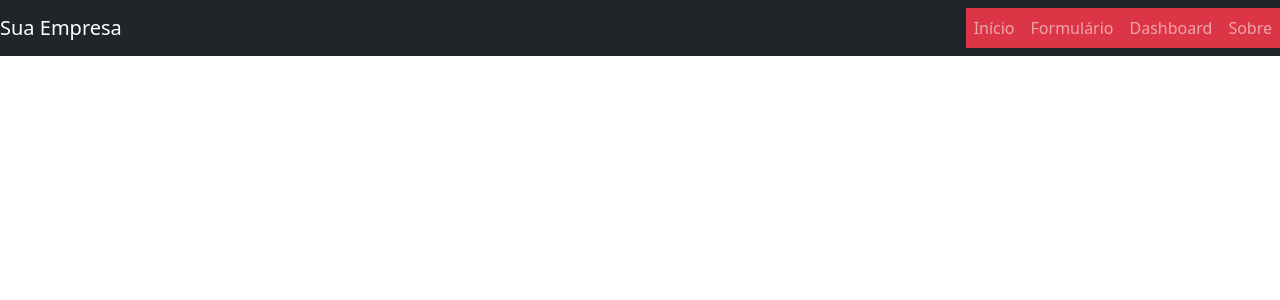
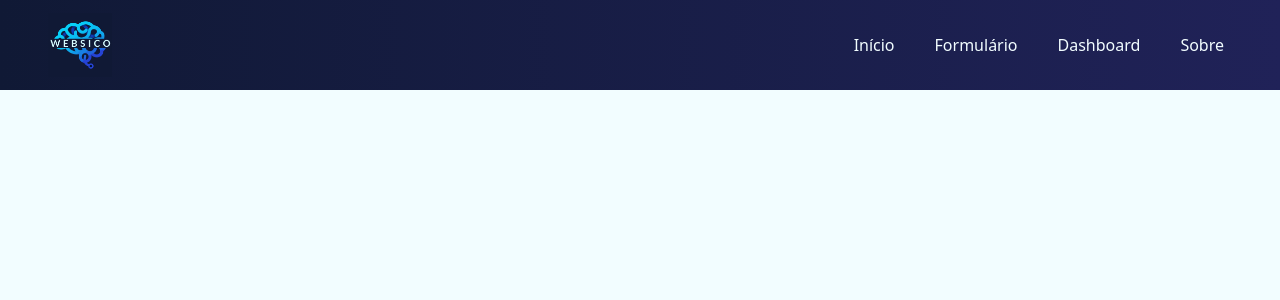
Before and after one commit to lcs-marinho/websico, an Angular app: page / in a window 1280 px wide. Shown: the top 300 px of the page. Built offline with nearby package versions, Linux system fonts and the light colour scheme.

Commit message:
Build: create navbar

```diff
--- a/angular.json
+++ b/angular.json
@@ -30,9 +30,13 @@
               "src/assets"
             ],
             "styles": [
+              "node_modules/bootstrap/scss/bootstrap.scss",
               "src/styles.scss"
             ],
-            "scripts": []
+            "scripts": [
+              "node_modules/@popperjs/core/dist/umd/popper.min.js",
+              "node_modules/bootstrap/dist/js/bootstrap.bundle.min.js"
+            ]
           },
           "configurations": {
             "production": {
@@ -93,9 +97,13 @@
               "src/assets"
             ],
             "styles": [
+              "node_modules/bootstrap/scss/bootstrap.scss",
               "src/styles.scss"
             ],
-            "scripts": []
+            "scripts": [
+              "node_modules/@popperjs/core/dist/umd/popper.min.js",
+              "node_modules/bootstrap/dist/js/bootstrap.bundle.min.js"
+            ]
           }
         }
       }
--- a/package.json
+++ b/package.json
@@ -18,7 +18,7 @@
     "@angular/platform-browser": "^16.1.0",
     "@angular/platform-browser-dynamic": "^16.1.0",
     "@angular/router": "^16.1.0",
-    "@popperjs/core": "^2.11.6",
+    "@popperjs/core": "^2.11.8",
     "bootstrap": "^5.3.3",
     "rxjs": "~7.8.0",
     "tslib": "^2.3.0",
--- a/src/app/app.module.ts
+++ b/src/app/app.module.ts
@@ -8,9 +8,9 @@ import { NavbarComponent } from 'src/shared/components/navbar/navbar.component';
 @NgModule({
   declarations: [
     AppComponent,
-    NavbarComponent
   ],
   imports: [
+    NavbarComponent,
     BrowserModule,
     AppRoutingModule,
   ],
--- a/src/shared/components/navbar/navbar.component.html
+++ b/src/shared/components/navbar/navbar.component.html
@@ -1,12 +1,13 @@
 <nav class="navbar navbar-expand-sm bg-dark navbar-dark fixed-top">
-    <a class="navbar-brand" href="#">Sua Empresa</a>
-    <button class="navbar-toggler" type="button" data-toggle="collapse" data-target="#navbarSupportedContent">
+    <a class="navbar-brand" href="#"><img href="#" src="assets/img/websico.png"></a>
+    <button (click)="toggleMenu()" class="navbar-toggler" type="button" data-toggle="collapse" data-target="#navbarSupportedContent">
       <span class="navbar-toggler-icon"></span>
     </button>
-    <div class="collapse navbar-collapse justify-content-end " id="navbarSupportedContent">
-      <ul class="navbar-nav bg-danger">
+
+    <div [ngClass]="{'collapse': !isMenuOpen, 'show': isMenuOpen}" class="collapse navbar-collapse justify-content-end " id="navbarSupportedContent">
+      <ul class="navbar-nav">
         <li class="nav-item"><a class="nav-link" routerLink="/">Início</a></li>
-        <li class="nav-item"><a class="nav-link" routerLink="/formulario">Formulário</a></li>
+        <li class="nav-item "><a class="nav-link color-custom" routerLink="/formulario">Formulário</a></li>
         <li class="nav-item"><a class="nav-link" routerLink="/dashboard">Dashboard</a></li>
         <li class="nav-item"><a class="nav-link" routerLink="/sobre">Sobre</a></li>
       </ul>
--- a/src/shared/components/navbar/navbar.component.scss
+++ b/src/shared/components/navbar/navbar.component.scss
@@ -0,0 +1,52 @@
+/* ------------------------------ NAVBAR ------------------------------*/
+
+.bg-dark {
+    background: linear-gradient(
+      to right,
+      var(--oxford-blue),
+      #202258
+
+    );
+}
+
+.navbar-brand {
+    padding-left: 3rem;
+}
+
+.navbar-brand img {
+    width: 4rem;
+}
+
+.navbar-nav{
+    padding-right: 3rem;
+}
+
+#navbarSupportedContent {
+    display: none;
+
+    &.show {
+      display: block;
+    }
+
+    &.collapse {
+      display: none;
+    }
+  }
+
+.navbar-collapse {
+    justify-content: end;
+}
+
+ul a{
+    color: var(--azure);
+    padding-left: 2rem !important;
+    transition: 0.3s;
+}
+ul a:hover {
+    color: var(--light-blue);
+    // border-bottom: 0.1rem solid var(--light-blue);
+    // padding-bottom: 0.1rem;
+    text-decoration: underline;
+    text-underline-offset: 0.5rem;
+    cursor: pointer;
+}
--- a/src/shared/components/navbar/navbar.component.ts
+++ b/src/shared/components/navbar/navbar.component.ts
@@ -1,12 +1,19 @@
+import { CommonModule } from "@angular/common";
 import { Component, OnInit } from "@angular/core";
 
 
 @Component({
   selector: "app-navbar",
+  standalone:true,
+  imports: [CommonModule],
   templateUrl: "./navbar.component.html",
   styleUrls: ["./navbar.component.scss"]
 })
 
 export class NavbarComponent {
+  isMenuOpen = false;
 
+  toggleMenu() {
+    this.isMenuOpen = !this.isMenuOpen;
+  }
 }
--- a/src/styles.scss
+++ b/src/styles.scss
@@ -1,4 +1,33 @@
 /* You can add global styles to this file, and also import other style files */
 
 /* Importing Bootstrap SCSS file. */
-@import 'bootstrap/scss/bootstrap';
+$primary: #4D7298;
+$secondary: #A8D0DB;
+$info: #EEDED3;
+$light: #F2FDFF;
+$dark: #101935;
+
+$warning: #ffeb3b;
+$danger: #f44336;
+$success: #4caf50;
+
+// Import Bootstrap's source Sass files
+@import 'node_modules/bootstrap/scss/bootstrap';
+
+:root {
+    --oxford-blue: #101935;
+    --ucla-blue: #4D7298;
+    --light-blue: #A8D0DB;
+    --champagne-pink: #EEDED3;
+    --azure: #F2FDFF;
+    --white: #FFFFFF;
+}
+
+* {
+  margin: 0;
+  padding: 0;// box-sizing: border-box;
+}
+
+body {
+    background-color: var(--azure);
+}
```
Also changed, not shown: src/assets/img/websico.png (added), 1 other file (tests, documents, lock files or other folders).
